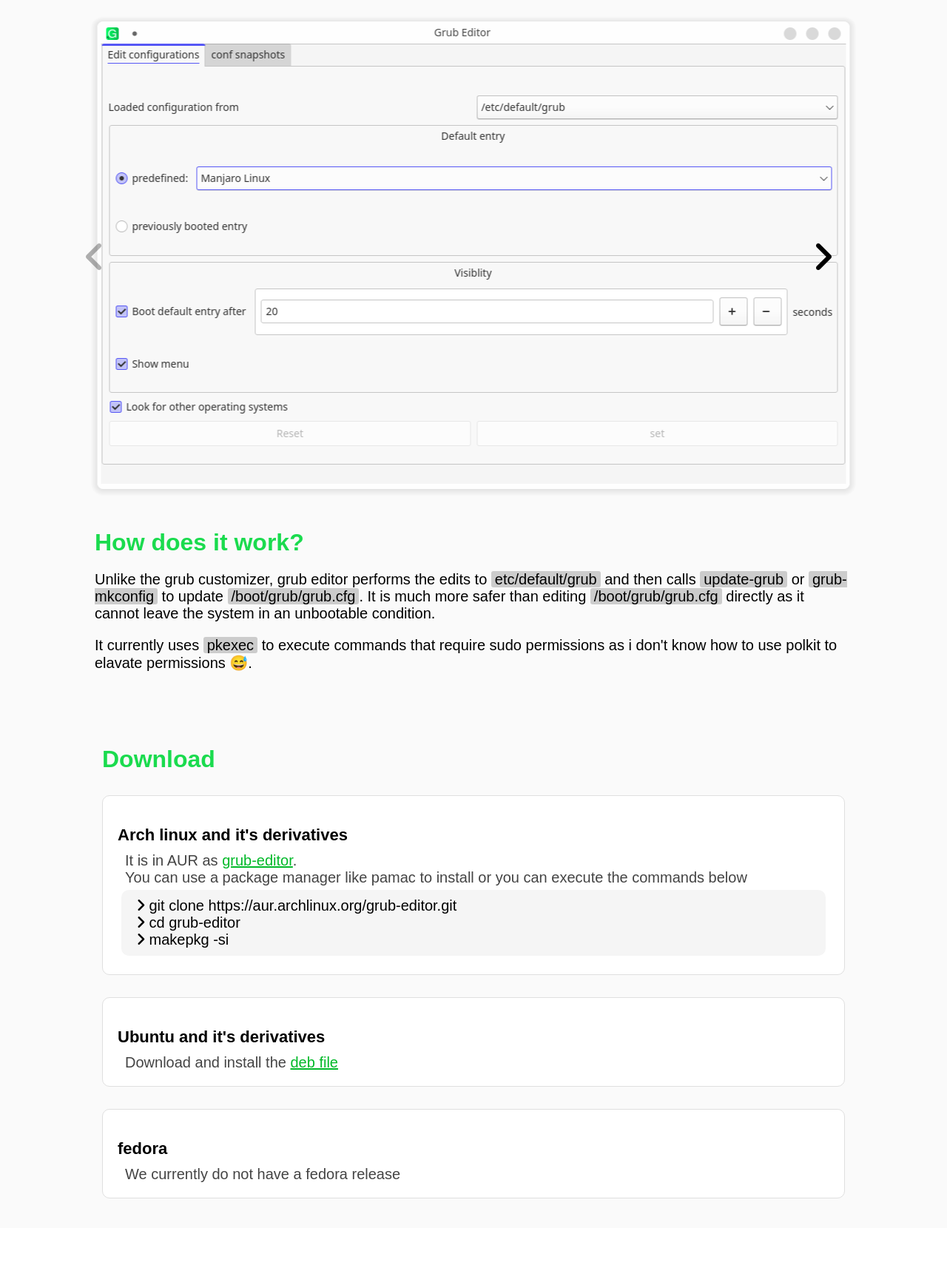
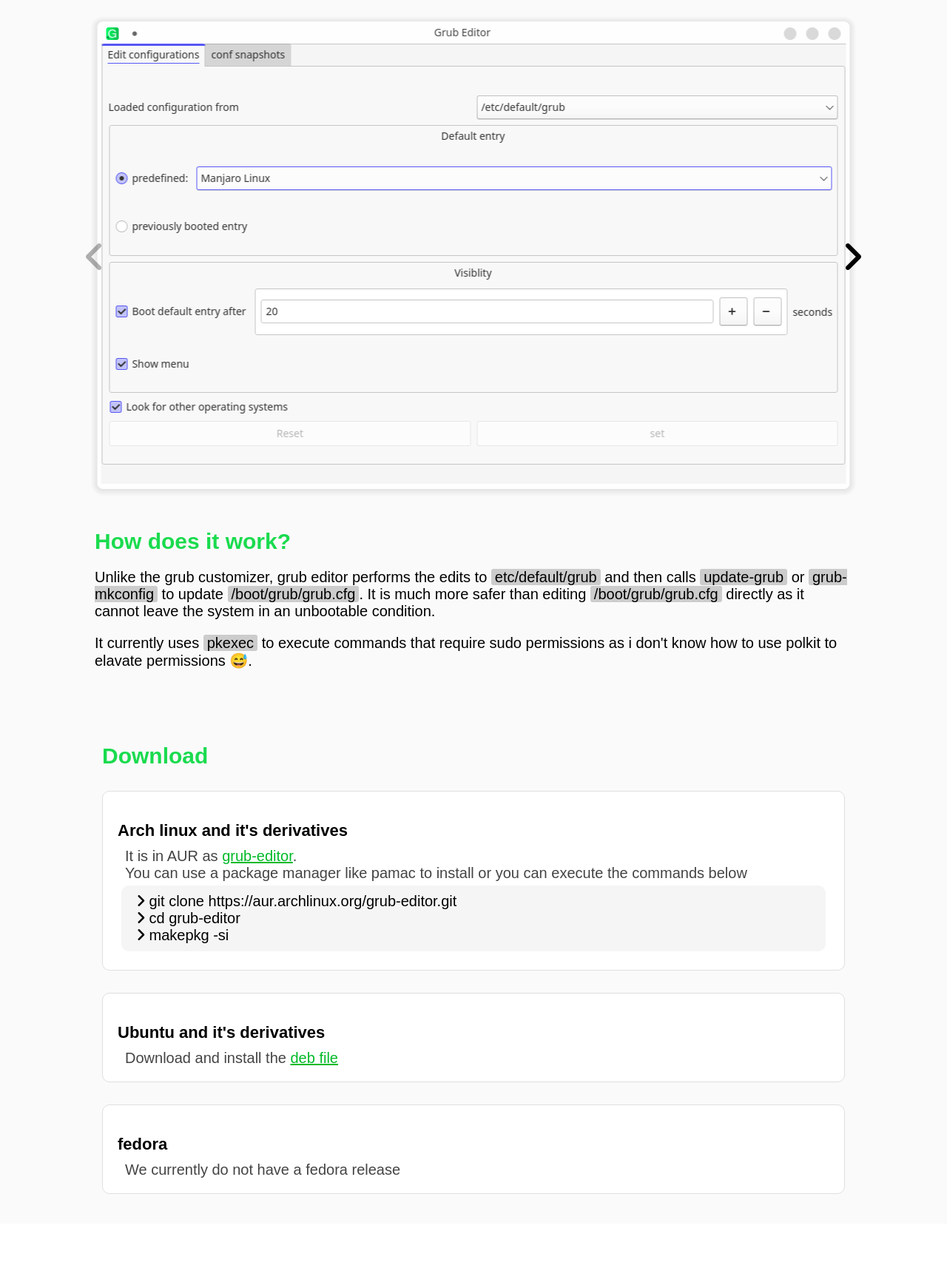
Before and after one commit to Thenujan-0/grub-editor-web, a PHP site: page / in a window 1280 px wide. Shown: the part 447-2157 px from the top of the page at 74% size. After the commit the page ends 2061 px from the top, so only its background shows below. Run offline with PHP 8.4, Linux system fonts and the light colour scheme; some libraries are stand-ins or nearby versions; some web fonts are replaced.

Commit message:
Some SEO and fixed a minor bug in image viewer buttons

```diff
--- a/index.php
+++ b/index.php
@@ -22,7 +22,7 @@
 
     <div id="main">
         <div id="title">
-            <h1 >No need to edit <span>/etc/default/grub manually</span></h1>
+            <h2 >No need to edit /etc/default/grub manually</h2>
             <p>Grub Editor allows you to customize grub with a graphical application(Not a text editor<span class="emoji">😉</span>)</p>
         </div>
 
@@ -40,7 +40,7 @@
             <p>No more editing /etc/default/grub manually</p>
         </div>
         <div id="how_it_works">
-            <h1 class="section_heading">How does it work?</h1>
+            <h2 class="section_heading">How does it work?</h2>
             <p>Unlike the grub customizer, grub editor performs the edits to <span id="cool" class="inline-code">etc/default/grub</span>
                 and then calls <span class="inline-code">update-grub</span> or <span class="inline-code">grub-mkconfig</span> to update <span class="inline-code">/boot/grub/grub.cfg</span>.
                 It is much more safer than editing <span class="inline-code">/boot/grub/grub.cfg</span> directly as it cannot leave the system in an unbootable condition.</p>
@@ -50,11 +50,11 @@
         </div>
         <div id="download-container">
             <div id="download">
-                <h1 class="section_heading">Download</h1>
+                <h2 class="section_heading">Download</h2>
                 <div id="cards">
                     <div class="sub-download">
                         <img src="https://archlinux.org/static/archnavbar/archlogo.a2d0ef2df27d.png" id="archlogo">
-                        <h2 >Arch linux and it's derivatives</h2>
+                        <h3 >Arch linux and it's derivatives</h3>
                         <p>It is in AUR as <a target="_black" href="https://aur.archlinux.org/packages/grub-editor">grub-editor</a>.<br>
                         You can use a package manager like pamac to install or you can execute the commands below</p>
                         <div class="code">
@@ -68,11 +68,11 @@
                     </div>
                     <div class="sub-download">
                         <img src="https://assets.ubuntu.com/v1/ce518a18-CoF-2022_solid+O.svg" id="ubuntulogo">
-                        <h2>Ubuntu and it's derivatives</h2>
+                        <h3>Ubuntu and it's derivatives</h3>
                         <p>Download and install the <a target="_black" href="https://github.com/Thenujan-0/grub-editor/releases/download/v1.0/grub-editor.deb">deb file</a></p>
                     </div>
                     <div class="sub-download">
-                        <h2>fedora</h2>
+                        <h3>fedora</h3>
 
                         <p>We currently do not have a fedora release</p>
                     </div>
--- a/styles/contribute.css
+++ b/styles/contribute.css
@@ -169,7 +169,7 @@ nav#side_nav_bar ul a.current {
 
 #main {
   position: relative;
-  width: clamp(300px, 80%, 1500px);
+  width: clamp(200px, 80%, 1500px);
   left: 50%;
   transform: translateX(-50%);
 }
--- a/styles/contribute.scss
+++ b/styles/contribute.scss
@@ -3,7 +3,7 @@
 @import url('https://fonts.googleapis.com/css2?family=Source+Sans+Pro&display=swap');
 #main{
     position:relative;
-    width:clamp(300px,80%,1500px);
+    width:clamp(200px,80%,1500px);
     left:50%;
     transform:translateX(-50%)
 
--- a/styles/index.css
+++ b/styles/index.css
@@ -177,7 +177,7 @@ nav#side_nav_bar ul a.current {
 
 #title {
   box-sizing: border-box;
-  width: clamp(300px, 80%, 1200px);
+  width: clamp(200px, 80%, 1200px);
   position: relative;
   left: 50%;
   transform: translateX(-50%);
@@ -189,13 +189,23 @@ nav#side_nav_bar ul a.current {
     padding: 50px 0;
   }
 }
-#title h1 {
+#title h2 {
   font-size: 50px;
   text-align: center;
 }
+@media screen and (max-width: 840px) {
+  #title h2 {
+    font-size: 35px;
+  }
+}
 @media screen and (max-width: 520px) {
-  #title h1 {
-    font-size: 35px;
+  #title h2 {
+    font-size: 30px;
+  }
+}
+@media screen and (max-width: 300px) {
+  #title h2 {
+    font-size: 25px;
   }
 }
 #title p {
@@ -241,7 +251,7 @@ nav#side_nav_bar ul a.current {
   position: absolute;
   top: 50%;
   right: 10%;
-  transform: translate(-50%, -50%);
+  transform: translate(50%, -50%);
   cursor: pointer;
   padding: 5px;
 }
@@ -275,12 +285,12 @@ nav#side_nav_bar ul a.current {
 }
 
 #how_it_works {
-  width: clamp(300px, 80%, 1200px);
+  width: clamp(200px, 80%, 1200px);
   position: relative;
   left: 50%;
   transform: translateX(-50%);
 }
-#how_it_works h1, #how_it_works p {
+#how_it_works h2, #how_it_works p {
   margin: 20px 0;
 }
 #how_it_works p {
@@ -293,7 +303,7 @@ nav#side_nav_bar ul a.current {
 }
 
 #download {
-  width: clamp(300px, 80%, 1200px);
+  width: clamp(200px, 80%, 1200px);
   position: relative;
   left: 50%;
   transform: translateX(-50%);
@@ -306,7 +316,7 @@ nav#side_nav_bar ul a.current {
     width: 95%;
   }
 }
-#download h2 {
+#download h3 {
   font-size: 22px;
   margin-top: 20px;
   margin-bottom: 10px;
@@ -356,6 +366,7 @@ nav#side_nav_bar ul a.current {
 }
 
 .section_heading {
+  font-size: 30px;
   color: #1adb4e;
   margin-top: 40px;
 }
--- a/styles/index.scss
+++ b/styles/index.scss
@@ -27,7 +27,7 @@ $green3:hsl(130, 100%, 49%);
 }
 #title{
     box-sizing:border-box;
-    width:clamp(300px,80%,1200px);
+    width:clamp(200px,80%,1200px);
     position: relative;
     left:50%;
     transform: translateX(-50%);
@@ -41,12 +41,19 @@ $green3:hsl(130, 100%, 49%);
 
     }
 
-    h1{
+    h2{
         font-size:50px;
         text-align: center;
 
+        @media screen and (max-width:$thresholdWidth){
+            font-size:35px;
+        }
+
         @media screen and (max-width:$secondThresWidth){
-            font-size:35px;
+            font-size:30px;
+        }
+        @media screen and (max-width:300px){
+            font-size:25px;
         }
     }
     p{
@@ -104,7 +111,7 @@ $green3:hsl(130, 100%, 49%);
         position:absolute;
         top:50%;
         right:10%;
-        transform:translate(-50%,-50%);
+        transform:translate(+50%,-50%);
         cursor:pointer;
         padding:5px;
 
@@ -143,12 +150,12 @@ $green3:hsl(130, 100%, 49%);
 }
 
 #how_it_works{
-    width:clamp(300px,80%,1200px);
+    width:clamp(200px,80%,1200px);
     position:relative;
     left:50%;
     transform: translateX(-50%);
     // margin:20px;
-    h1,p{
+    h2,p{
         margin: 20px 0;
 
     }
@@ -166,7 +173,7 @@ $green3:hsl(130, 100%, 49%);
 }
 
 #download{
-    width:clamp(300px,80%,1200px);
+    width:clamp(200px,80%,1200px);
     position:relative;
     left:50%;
     transform: translateX(-50%);
@@ -184,7 +191,7 @@ $green3:hsl(130, 100%, 49%);
     }
 
 
-    h2{
+    h3{
         font-size:22px;
         margin-top: 20px;
         margin-bottom:10px;
@@ -254,6 +261,7 @@ $green3:hsl(130, 100%, 49%);
 
 
 .section_heading{
+    font-size:30px;
     color:$green2;
     margin-top:40px;
 }
```
Also changed, not shown: 1 other file.
